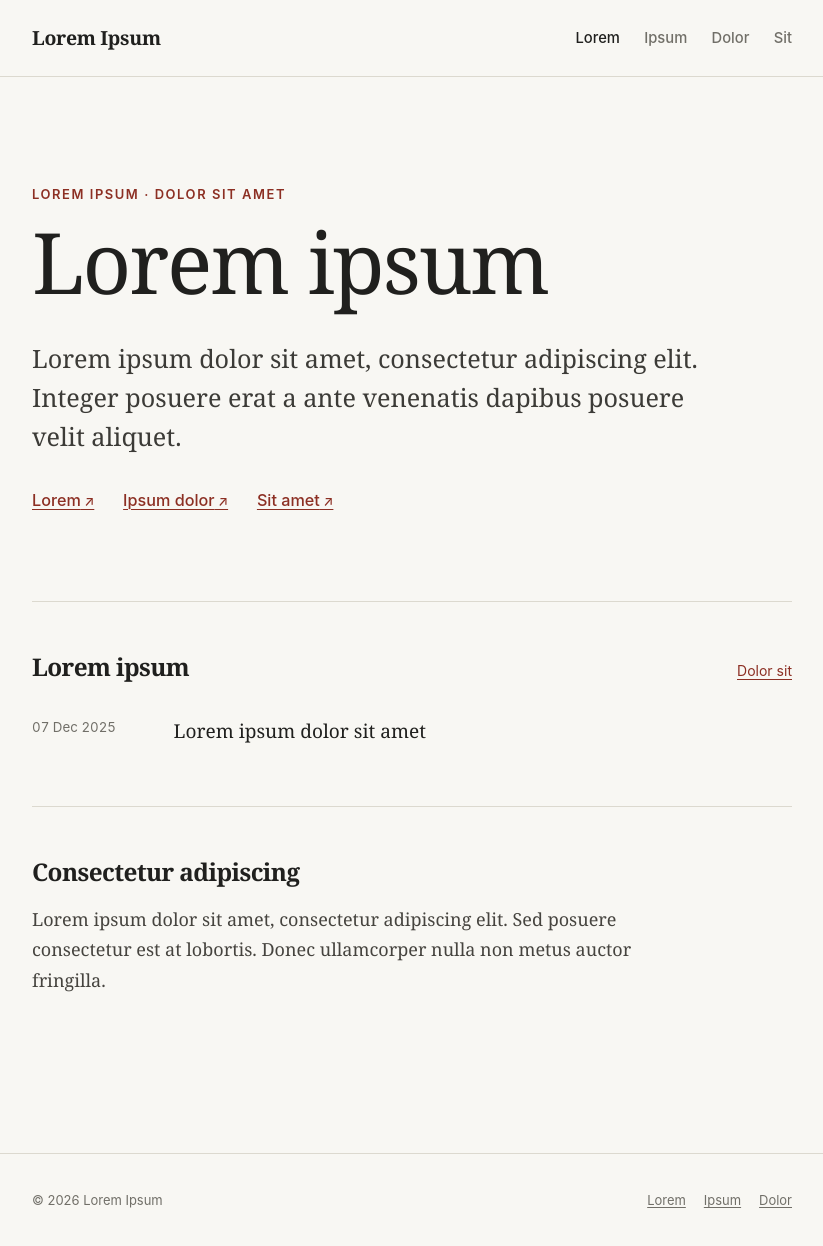
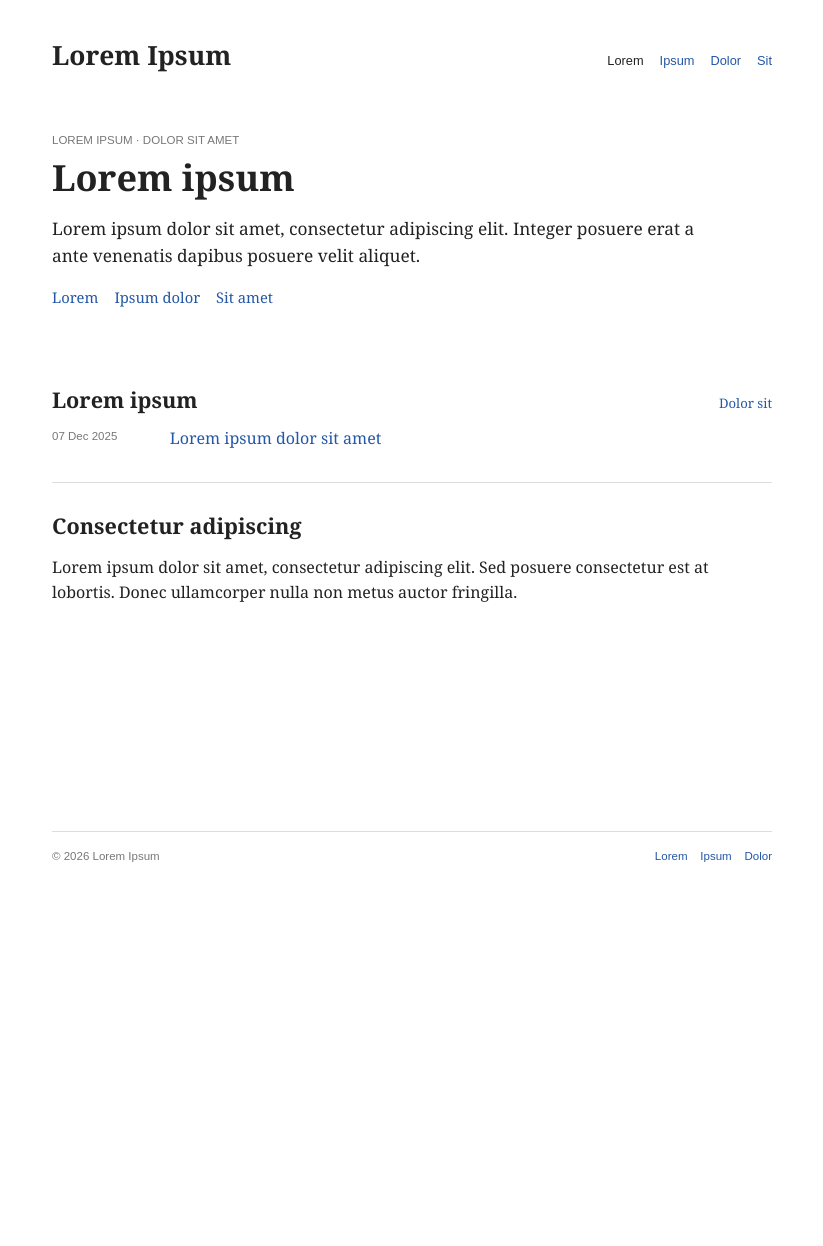
Before and after one commit to WontJump/WontJump.github.io, a Jekyll site: the page built from index.md, in a window 1280 px wide. Shown: the whole page, without its empty margins (228-1051 px from the left). Built offline with Jekyll 4.4.1, drawn with Linux system fonts in a browser that asks for light colours; after the commit the page ends 900 px from its top, so only the background shows below that.

Commit message:
Refine styling toward minimalist reference

```diff
--- a/assets/css/style.css
+++ b/assets/css/style.css
@@ -1,90 +1,111 @@
 :root {
-  --bg: #f8f7f3;
-  --ink: #20201e;
-  --muted: #716f68;
-  --line: #dcd9cf;
-  --accent: #8c2f23;
+  --ink: #222;
+  --muted: #777;
+  --line: #ddd;
+  --link: #2457a6;
   --serif: Georgia, "Times New Roman", serif;
-  --sans: -apple-system, BlinkMacSystemFont, "Segoe UI", sans-serif;
+  --sans: Arial, Helvetica, sans-serif;
 }
 
 * { box-sizing: border-box; }
-html { font-size: 18px; scroll-behavior: smooth; }
-body { margin: 0; background: var(--bg); color: var(--ink); font-family: var(--serif); line-height: 1.68; text-rendering: optimizeLegibility; }
-a { color: var(--accent); text-decoration-thickness: 1px; text-underline-offset: .18em; }
-a:hover { text-decoration-thickness: 2px; }
-a:focus-visible { outline: 2px solid var(--accent); outline-offset: 4px; }
-.shell { width: min(100% - 2.5rem, 760px); margin-inline: auto; }
-.skip-link { position: absolute; left: -9999px; top: 1rem; background: var(--ink); color: white; padding: .5rem .75rem; z-index: 5; }
+
+html { font-size: 16px; }
+
+body {
+  margin: 0;
+  background: #fff;
+  color: var(--ink);
+  font-family: var(--serif);
+  font-size: 1rem;
+  line-height: 1.55;
+}
+
+a { color: var(--link); text-decoration: none; }
+a:hover { text-decoration: underline; }
+a:focus-visible { outline: 2px solid var(--link); outline-offset: 3px; }
+
+.shell { width: min(100% - 2rem, 720px); margin-inline: auto; }
+.skip-link { position: absolute; left: -9999px; top: 1rem; background: #fff; padding: .35rem .55rem; }
 .skip-link:focus { left: 1rem; }
-.site-header { border-bottom: 1px solid var(--line); }
-.header-inner { min-height: 76px; display: flex; align-items: center; justify-content: space-between; gap: 2rem; }
-.site-name { color: var(--ink); font-size: 1.08rem; font-weight: 700; text-decoration: none; letter-spacing: -.015em; }
-nav { display: flex; gap: 1.35rem; font: 500 .82rem/1 var(--sans); }
-nav a { color: var(--muted); text-decoration: none; }
-nav a:hover, nav a[aria-current="page"] { color: var(--ink); }
-.content { min-height: calc(100vh - 170px); padding-block: 5rem 6rem; }
-.intro { padding: 1rem 0 5rem; }
-.eyebrow { margin: 0 0 .5rem; color: var(--accent); font: 600 .72rem/1.4 var(--sans); letter-spacing: .12em; text-transform: uppercase; }
-h1, h2, h3 { line-height: 1.18; letter-spacing: -.025em; }
-h1 { margin: 0; font-size: clamp(2.7rem, 9vw, 4.7rem); font-weight: 500; }
-.lede { max-width: 670px; margin: 1.5rem 0 0; font-size: clamp(1.15rem, 3vw, 1.4rem); line-height: 1.55; color: #3c3b37; }
-.intro-links { display: flex; flex-wrap: wrap; gap: .75rem 1.6rem; margin-top: 1.8rem; font: 500 .9rem/1.4 var(--sans); }
-.text-link::after { content: " ↗"; font-size: .8em; }
-.home-section { padding: 2.8rem 0; border-top: 1px solid var(--line); }
-.section-heading { display: flex; justify-content: space-between; align-items: baseline; gap: 1rem; margin-bottom: 1.4rem; }
-.home-section h2, .section-heading h2 { margin: 0; font-size: 1.35rem; }
-.section-heading > a { font: .78rem/1 var(--sans); }
-.note p { max-width: 650px; margin-bottom: 0; color: #46443f; }
+
+.site-header { padding-top: 2.2rem; }
+.header-inner { display: flex; align-items: baseline; justify-content: space-between; gap: 1.5rem; }
+.site-name { color: var(--ink); font-size: 1.65rem; font-weight: bold; }
+.site-name:hover { text-decoration: none; }
+
+nav { display: flex; gap: 1rem; font: .8rem/1.2 var(--sans); }
+nav a { color: var(--link); }
+nav a[aria-current="page"] { color: var(--ink); }
+
+.content { min-height: calc(100vh - 145px); padding-block: 3.5rem 4.5rem; }
+.intro { padding-bottom: 3rem; }
+.eyebrow { margin: 0 0 .45rem; color: var(--muted); font: .72rem/1.4 var(--sans); text-transform: uppercase; }
+
+h1, h2, h3 { font-weight: bold; line-height: 1.25; }
+h1 { margin: 0; font-size: 2.25rem; }
+h2 { font-size: 1.35rem; }
+h3 { font-size: 1.08rem; }
+
+.lede { max-width: 650px; margin: 1rem 0 0; font-size: 1.08rem; }
+.intro-links { display: flex; flex-wrap: wrap; gap: .4rem 1rem; margin-top: 1rem; font-size: .92rem; }
+.text-link::after { content: none; }
+
+.home-section { padding: 1.8rem 0; }
+.home-section + .home-section { border-top: 1px solid var(--line); }
+.section-heading { display: flex; align-items: baseline; justify-content: space-between; gap: 1rem; margin-bottom: .6rem; }
+.home-section h2, .section-heading h2 { margin: 0; }
+.section-heading > a { font-size: .82rem; }
+.note p { margin-bottom: 0; }
 .muted { color: var(--muted); }
-.post-list { list-style: none; padding: 0; margin: 0; }
-.post-list li { display: grid; grid-template-columns: 120px 1fr; gap: 1.2rem; padding: .48rem 0; }
-.post-list time { padding-top: .18rem; color: var(--muted); font: .74rem/1.5 var(--sans); font-variant-numeric: tabular-nums; }
-.post-list a { color: var(--ink); font-size: 1.06rem; text-decoration: none; }
-.post-list a:hover { color: var(--accent); }
-.post-list--full li { padding: 1.25rem 0; border-bottom: 1px solid var(--line); }
-.post-list--full p { margin: .25rem 0 0; color: var(--muted); font-size: .9rem; }
-.page-header, .post-header { margin-bottom: 3rem; }
-.page-header h1, .post-header h1 { font-size: clamp(2.3rem, 7vw, 3.6rem); }
-.post-header h1 { max-width: 700px; margin-top: 1.2rem; }
-.post-header time { display: block; margin-top: 1rem; color: var(--muted); font: .78rem/1.4 var(--sans); }
-.back-link { font: .78rem/1.4 var(--sans); text-decoration: none; }
-.page-intro { margin-top: 0; font-size: 1.2rem; color: #45433e; }
-.prose { max-width: 700px; }
-.prose h2 { margin: 2.8rem 0 .8rem; font-size: 1.55rem; }
-.prose h3 { margin-top: 2rem; font-size: 1.18rem; }
-.prose p, .prose ul, .prose ol { margin-block: 1rem; }
+
+.post-list { list-style: none; margin: 0; padding: 0; }
+.post-list li { display: grid; grid-template-columns: 105px 1fr; gap: .8rem; padding: .2rem 0; }
+.post-list time { padding-top: .14rem; color: var(--muted); font: .72rem/1.45 var(--sans); font-variant-numeric: tabular-nums; }
+.post-list a { font-size: 1rem; }
+.post-list--full li { padding: .7rem 0; }
+.post-list--full p { margin: .15rem 0 0; color: var(--muted); font-size: .88rem; }
+
+.page-header, .post-header { margin-bottom: 2rem; }
+.page-header h1, .post-header h1 { font-size: 2rem; }
+.post-header h1 { margin-top: .8rem; }
+.post-header time { display: block; margin-top: .55rem; color: var(--muted); font: .75rem/1.4 var(--sans); }
+.back-link { font-size: .82rem; }
+.page-intro { margin-top: 0; font-size: 1.05rem; }
+
+.prose { max-width: 680px; }
+.prose h2 { margin: 2rem 0 .5rem; }
+.prose h3 { margin: 1.6rem 0 .4rem; }
+.prose p, .prose ul, .prose ol { margin-block: .85rem; }
 .prose img { max-width: 100%; height: auto; }
-.prose blockquote { margin: 1.6rem 0; padding-left: 1.25rem; border-left: 2px solid var(--accent); color: #4b4944; font-style: italic; }
-.prose code { padding: .12em .3em; background: #eceae3; font-size: .84em; }
-.prose pre { overflow-x: auto; padding: 1rem; background: #262622; color: #f5f2e8; border-radius: 3px; font-size: .8rem; line-height: 1.5; }
-.prose pre code { padding: 0; background: transparent; }
-.prose hr { border: 0; border-top: 1px solid var(--line); margin: 3rem 0; }
-.cv-contact { display: flex; flex-wrap: wrap; gap: .5rem 1.5rem; margin-bottom: 2.5rem; font: .8rem/1.5 var(--sans); }
-.cv-entry { display: flex; justify-content: space-between; gap: 2rem; padding: .8rem 0; }
-.cv-entry p { margin: .15rem 0; color: var(--muted); }
-.cv-entry > span { color: var(--muted); font: .75rem/1.5 var(--sans); white-space: nowrap; }
-.cv-note { margin-top: 3rem !important; color: var(--muted); font-size: .8rem; }
-.site-footer { border-top: 1px solid var(--line); color: var(--muted); font: .72rem/1.4 var(--sans); }
-.footer-inner { min-height: 92px; display: flex; align-items: center; justify-content: space-between; gap: 1rem; }
-.footer-inner div { display: flex; gap: 1rem; }
-.footer-inner a { color: var(--muted); }
+.prose blockquote { margin: 1.4rem 0; padding-left: 1rem; border-left: 2px solid #aaa; color: #555; }
+.prose code { padding: .08em .25em; background: #f3f3f3; font-size: .85em; }
+.prose pre { overflow-x: auto; padding: .85rem; background: #f3f3f3; border: 1px solid var(--line); font-size: .8rem; line-height: 1.45; }
+.prose pre code { padding: 0; background: none; }
+.prose hr { border: 0; border-top: 1px solid var(--line); margin: 2.5rem 0; }
 
-@media (max-width: 600px) {
-  html { font-size: 17px; }
-  .shell { width: min(100% - 2rem, 760px); }
-  .header-inner { min-height: 68px; align-items: flex-start; flex-direction: column; justify-content: center; gap: .7rem; padding-block: .8rem; }
-  nav { width: 100%; justify-content: space-between; gap: .7rem; }
-  .content { padding-block: 3.5rem 4.5rem; }
-  .intro { padding-bottom: 3.6rem; }
-  .post-list li { grid-template-columns: 1fr; gap: 0; padding: .75rem 0; }
+.cv-contact { display: flex; flex-wrap: wrap; gap: .35rem 1rem; margin-bottom: 2rem; font-size: .86rem; }
+.cv-entry { display: flex; justify-content: space-between; gap: 2rem; padding: .5rem 0; }
+.cv-entry p { margin: .1rem 0; color: #555; }
+.cv-entry > span { color: var(--muted); font: .74rem/1.5 var(--sans); white-space: nowrap; }
+.cv-note { margin-top: 2.5rem !important; color: var(--muted); font-size: .8rem; }
+
+.site-footer { padding-bottom: 2rem; color: var(--muted); font: .72rem/1.4 var(--sans); }
+.footer-inner { display: flex; align-items: center; justify-content: space-between; gap: 1rem; padding-top: 1rem; border-top: 1px solid var(--line); }
+.footer-inner div { display: flex; gap: .8rem; }
+.footer-inner p { margin: 0; }
+
+@media (max-width: 560px) {
+  .site-header { padding-top: 1.4rem; }
+  .header-inner { align-items: flex-start; flex-direction: column; gap: .65rem; }
+  nav { flex-wrap: wrap; }
+  .content { padding-block: 2.7rem 3.5rem; }
+  .post-list li { grid-template-columns: 1fr; gap: 0; padding: .45rem 0; }
   .post-list time { order: 2; }
-  .footer-inner { align-items: flex-start; flex-direction: column; justify-content: center; }
+  .footer-inner { align-items: flex-start; flex-direction: column; }
 }
 
 @media print {
-  :root { --bg: #fff; --ink: #000; }
   .site-header, .site-footer, .cv-note { display: none; }
   .content { padding: 0; }
-  a { color: inherit; text-decoration: none; }
+  a { color: inherit; }
 }
```
